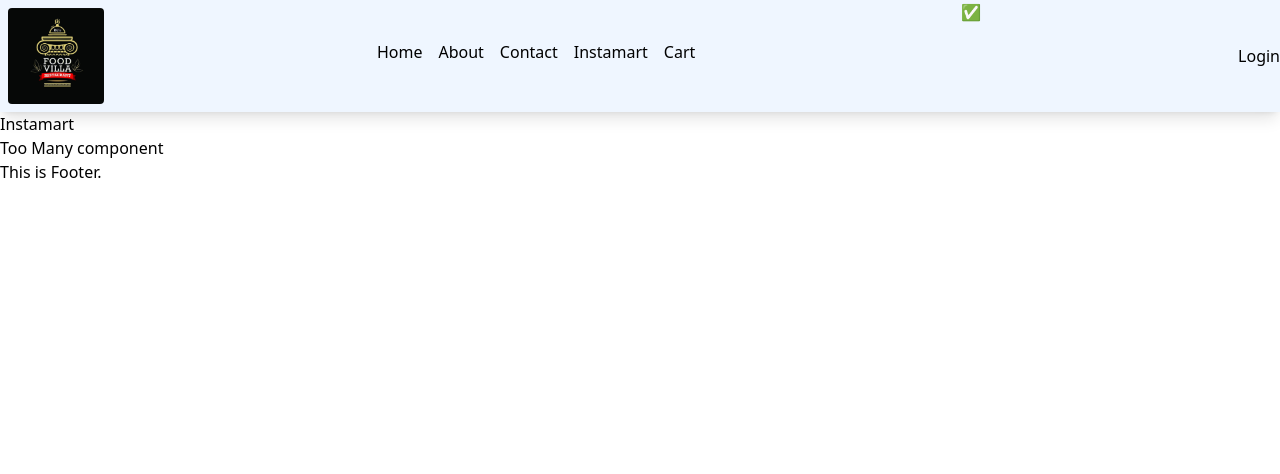
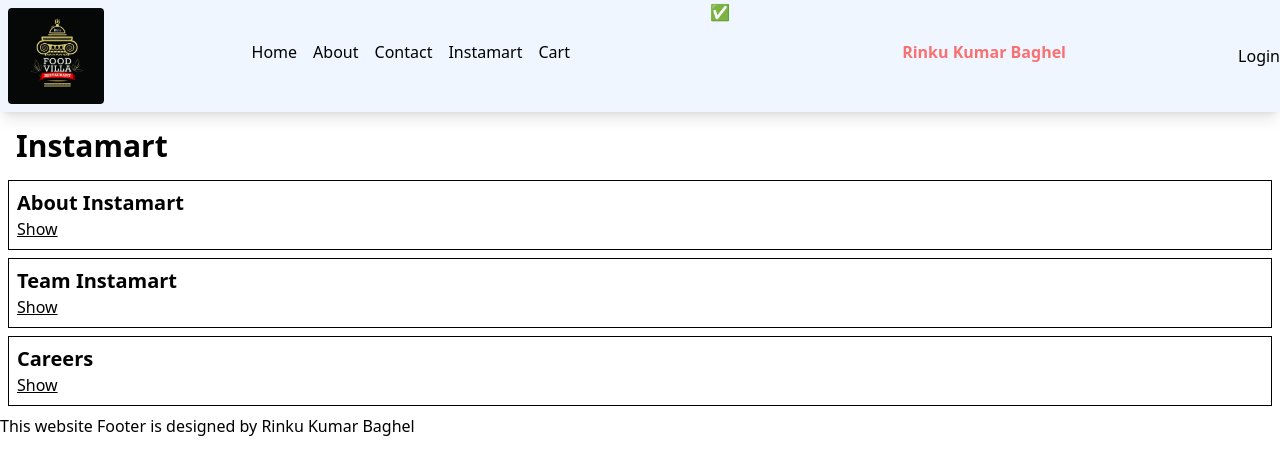
Before and after one commit to errinku44/react-class, a React (Vite) app: page /instamart in a window 1280 px wide. Shown: the top 474 px of the page. Built offline with nearby package versions, Linux system fonts and the light colour scheme.

Commit message:
code assignment chapter-11 data is new oil

```diff
--- a/src/App.js
+++ b/src/App.js
@@ -1,4 +1,4 @@
-import React, { lazy, Suspense } from "react";
+import React, { lazy, Suspense, useState } from "react";
 import ReactDOM from "react-dom/client";
 import Header from "./components/Header";
 import Footer from "./components/Footer";
@@ -10,18 +10,23 @@ import Contact from "./components/Contact";
 import RestaurantMenu from "./components/RestaurantMenu";
 import Profile from "./components/Profile";
 import Shimmer from "./components/Shimmer";
+import UserContext from "./utils/userContext";
 //import Instamart from "./components/Instamart";
 // import RestrauntMenu from "./components/RestrauntMenu";
 const Instamart = lazy(() => import("./components/Instamart"));
 const About = lazy(() => import("./components/About"));
 
 const AppLayout = () => {
+  const [user, setUser] = useState({
+    name: "Rinku Kumar Baghel",
+    email: "errinku44@gmail.com",
+  });
   return (
-    <>
+    <UserContext.Provider value={{ user, setUser }}>
       <Header />
       <Outlet />
       <Footer />
-    </>
+    </UserContext.Provider>
   );
 };
 
--- a/src/components/Body.js
+++ b/src/components/Body.js
@@ -1,9 +1,10 @@
 import { restaurantList } from "../constant";
-import { useState, useEffect } from "react";
+import { useState, useEffect, useContext } from "react";
 import RestaurantCard from "./RestaurantCard";
 import Shimmer from "./Shimmer";
 import { Link } from "react-router-dom";
 import useOnline from "../utils/useOnline";
+import UserContext from "../utils/userContext";
 
 const filterData = (searchText, restaurants) => {
   const filterData = restaurants.filter((restaurant) =>
@@ -13,6 +14,7 @@ const filterData = (searchText, restaurants) => {
 };
 
 const Body = () => {
+  const { user, setUser } = useContext(UserContext);
   const [allRestaurants, setAllRestaurants] = useState([]);
   const [filteredRestaurants, setFilteredRestaurants] = useState([]);
   const [searchText, setSearchText] = useState("");
@@ -59,6 +61,15 @@ const Body = () => {
         >
           Search
         </button>
+        <input
+          value={user.name}
+          onChange={(e) =>
+            setUser({
+              name: e.target.value,
+              email: "newemail@gmail.com",
+            })
+          }
+        ></input>
       </div>
       <div className="flex flex-wrap">
         {filteredRestaurants.map((restaurant) => {
--- a/src/components/Footer.js
+++ b/src/components/Footer.js
@@ -1,5 +1,8 @@
+import { useContext } from "react";
+import UserContext from "../utils/userContext";
 const Footer = () => {
-    return <h4>This is Footer.</h4>
-}
+  const { user } = useContext(UserContext);
+  return <h4>This website Footer is designed by {user.name}</h4>;
+};
 
-  export default Footer;
+export default Footer;
--- a/src/components/Header.js
+++ b/src/components/Header.js
@@ -1,7 +1,8 @@
-import { useState } from "react";
+import { useState, useContext } from "react";
 import Logo from "../assets/img/logo.jpg";
 import { Link } from "react-router-dom";
 import useOnline from "../utils/useOnline";
+import UserContext from "../utils/userContext";
 
 const Title = () => (
   <a href="/">
@@ -12,6 +13,7 @@ const Title = () => (
 const Header = () => {
   const [isLoggedIn, setIsLoggedIn] = useState(false);
   const isOnline = useOnline();
+  const { user } = useContext(UserContext);
   return (
     <div className="flex justify-between bg-pink-50 shadow-lg sm:bg-blue-50">
       <Title />
@@ -33,6 +35,7 @@ const Header = () => {
         </ul>
       </div>
       <h1>{isOnline ? "✅" : "🛑"}</h1>
+      <span className="p-10 font-bold font-xl text-red-400">{user.name}</span>
       {isLoggedIn ? (
         <button onClick={() => setIsLoggedIn(false)}>Logout</button>
       ) : (
--- a/src/components/Instamart.js
+++ b/src/components/Instamart.js
@@ -1,8 +1,55 @@
+import { useState } from "react";
+const Section = ({ title, description, isVisible, setIsVisible }) => {
+  return (
+    <div className="border border-black p-2 m-2">
+      <h3 className="font-bold text-xl">{title}</h3>
+      <button
+        className="cursor-pointer underline"
+        onClick={() => setIsVisible(!isVisible)}
+      >
+        {isVisible ? "Hide" : "Show"}
+      </button>
+      {isVisible && <p>{description}</p>}
+    </div>
+  );
+};
+
 const Instamart = () => {
+  const [visibleSection, setVisibleSection] = useState("");
+
   return (
     <div>
-      <h1>Instamart</h1>
-      <h2>Too Many component</h2>
+      <h1 className="text-3xl p-2 m-2 font-bold">Instamart</h1>
+      <Section
+        title={"About Instamart"}
+        description={
+          "Lorem ipsum dolor sit amet, consectetur adipiscing elit. Nam dictum efficitur dolor, id tempor nulla blandit a. Proin pharetra ipsum sed massa congue, eu viverra quam pharetra. Integer commodo elit ac elit facilisis, a varius ante dapibus. Sed vel rutrum velit. Aliquam erat volutpat. Sed faucibus velit id malesuada viverra. Nam eget congue sem. Nunc eget pharetra ante. Sed eleifend, sem id tincidunt dictum, ligula sapien vestibulum sem, at blandit est justo id nunc. Aenean tristique interdum nisi, vitae convallis magna fringilla eu."
+        }
+        isVisible={visibleSection === "about"}
+        setIsVisible={(visible) =>
+          visible ? setVisibleSection("about") : setVisibleSection("")
+        }
+      />
+      <Section
+        title={"Team Instamart"}
+        description={
+          "Lorem ipsum dolor sit amet, consectetur adipiscing elit. Nam dictum efficitur dolor, id tempor nulla blandit a. Proin pharetra ipsum sed massa congue, eu viverra quam pharetra. Integer commodo elit ac elit facilisis, a varius ante dapibus. Sed vel rutrum velit. Aliquam erat volutpat. Sed faucibus velit id malesuada viverra. Nam eget congue sem. Nunc eget pharetra ante. Sed eleifend, sem id tincidunt dictum, ligula sapien vestibulum sem, at blandit est justo id nunc. Aenean tristique interdum nisi, vitae convallis magna fringilla eu."
+        }
+        isVisible={visibleSection === "team"}
+        setIsVisible={(visible) =>
+          visible ? setVisibleSection("team") : setVisibleSection("")
+        }
+      />
+      <Section
+        title={"Careers"}
+        description={
+          "Lorem ipsum dolor sit amet, consectetur adipiscing elit. Nam dictum efficitur dolor, id tempor nulla blandit a. Proin pharetra ipsum sed massa congue, eu viverra quam pharetra. Integer commodo elit ac elit facilisis, a varius ante dapibus. Sed vel rutrum velit. Aliquam erat volutpat. Sed faucibus velit id malesuada viverra. Nam eget congue sem. Nunc eget pharetra ante. Sed eleifend, sem id tincidunt dictum, ligula sapien vestibulum sem, at blandit est justo id nunc. Aenean tristique interdum nisi, vitae convallis magna fringilla eu."
+        }
+        isVisible={visibleSection === "career"}
+        setIsVisible={(visible) =>
+          visible ? setVisibleSection("career") : setVisibleSection("")
+        }
+      />
     </div>
   );
 };
--- a/src/components/RestaurantCard.js
+++ b/src/components/RestaurantCard.js
@@ -7,7 +7,7 @@ const RestaurantCard = (restaurant) => {
       <img src={IMG_CDN_URL + cloudinaryImageId} />
       <h3>{name}</h3>
       <p>{cuisines.join(", ")}</p>
-      <h4>{lastMileTravelString} minutes</h4>
+      <h4>Distance : {lastMileTravelString}</h4>
     </div>
   );
 };
--- /dev/null
+++ b/src/utils/userContext.js
@@ -0,0 +1,12 @@
+import { createContext } from "react";
+
+const UserContext = createContext({
+  user: {
+    name: "Dummy Name",
+    email: "dummy@gmail.com",
+  },
+});
+
+UserContext.displayName = "UserContext";
+
+export default UserContext;
```
